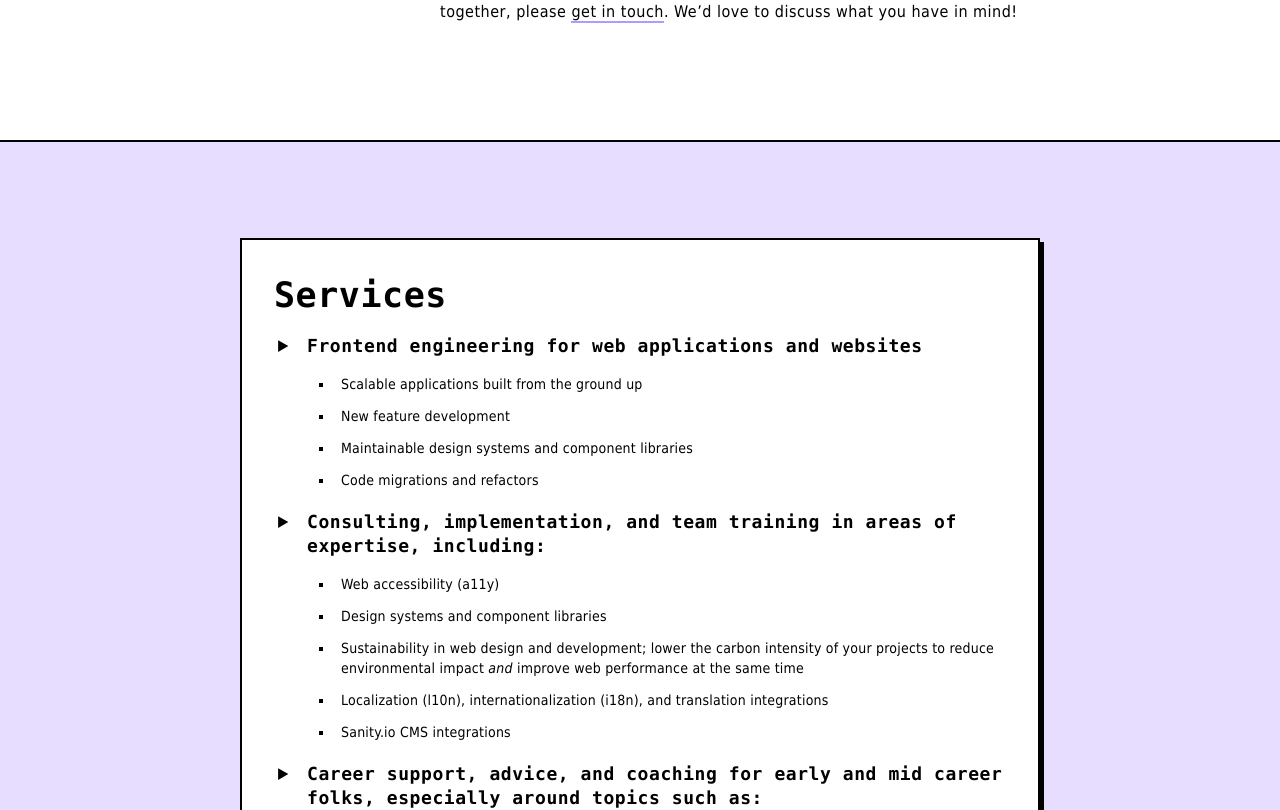
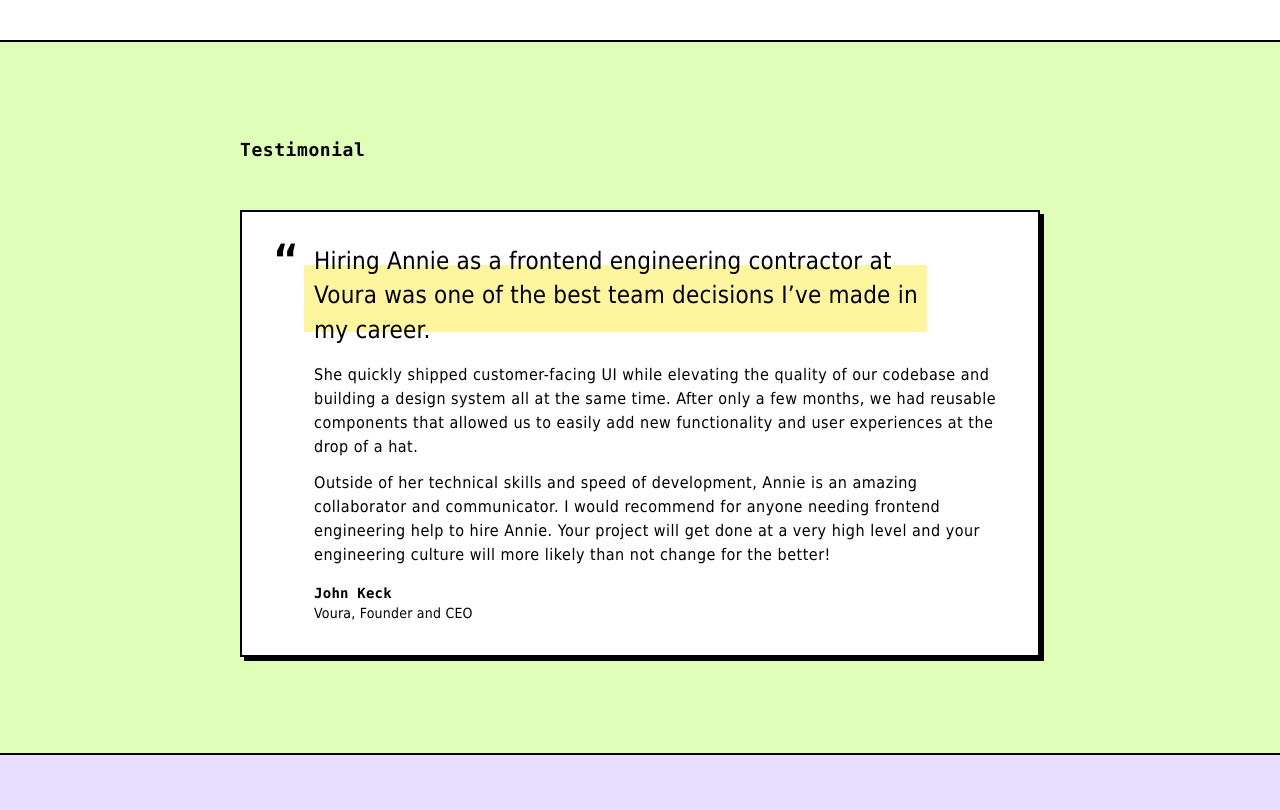
Before and after one commit to apennell/sparkbird-web, a Next.js app: page / in a window 1280 px wide. Shown: the part 1800-2610 px from the top of the page. Built offline with nearby package versions, Linux system fonts and the light colour scheme.

Commit message:
Add testimonials sections

```diff
--- /dev/null
+++ b/app/_components/Testimonial.tsx
@@ -0,0 +1,41 @@
+import Card from "./Card";
+import styles from "./testimonial.module.css";
+
+export type Testimonial = {
+  client: {
+    name: string;
+    company?: string;
+    title?: string;
+  };
+
+  pullQuote: string | React.ReactNode;
+
+  quote: React.ReactNode;
+};
+
+export const Testimonial = ({ testimonial }: { testimonial: Testimonial }) => {
+  const { client, pullQuote, quote } = testimonial;
+  const clientStr = [client.company, client.title].join(", ");
+  return (
+    <>
+      <h2 className="titleSm">Testimonial</h2>
+      <Card size="md">
+        <div className={styles.quoteWrapper}>
+          <span className={styles.quoteMark} aria-hidden="true">
+            &ldquo;
+          </span>{" "}
+          <div className={styles.contentWrapper}>
+            <blockquote className="titleLg yellowBgTitle">
+              {pullQuote}
+            </blockquote>
+            <div className={`${styles.quoteBody} body2`}>{quote}</div>
+            <div>
+              <p className="caption">{client.name}</p>
+              <p className="body2">{clientStr}</p>
+            </div>
+          </div>
+        </div>
+      </Card>
+    </>
+  );
+};
--- a/app/_components/card.module.css
+++ b/app/_components/card.module.css
@@ -4,6 +4,7 @@
 }
 
 .box {
+  z-index: 1;
   padding: 2rem;
   position: relative;
   background: var(--background);
--- a/app/_components/card.tsx
+++ b/app/_components/card.tsx
@@ -3,15 +3,18 @@ import styles from "./card.module.css";
 export default function Card({
   children,
   size = "md",
-  customClass,
+  customClass = "",
 }: {
   children: React.ReactNode;
   size?: "sm" | "md" | "lg";
   customClass?: string;
 }) {
+  const containerClasses = [styles.container, customClass].join(" ");
+  const boxClasses = [styles.box, styles[`${size}Box`]].join(" ");
+
   return (
-    <div className={`${styles.container} ${customClass || ""}`}>
-      <div className={`${styles[`${size}Box`]} ${styles.box}`}>{children}</div>
+    <div className={containerClasses}>
+      <div className={boxClasses}>{children}</div>
     </div>
   );
 }
--- /dev/null
+++ b/app/_components/testimonial.module.css
@@ -0,0 +1,52 @@
+.quoteWrapper {
+  display: flex;
+  gap: 0.5rem;
+}
+
+.contentWrapper {
+  display: flex;
+  flex-direction: column;
+  gap: 1rem;
+}
+
+.contentWrapper blockquote::after {
+  height: 85%;
+  top: 10%;
+}
+
+.quoteMark {
+  font-size: 2.5rem;
+  line-height: 2rem;
+  font-family: var(--font-mono);
+  font-weight: 600;
+}
+
+.quoteBody {
+  display: flex;
+  flex-direction: column;
+  gap: 0.75rem;
+}
+
+.quoteBody p {
+  font-size: 0.875rem; /* 14px */
+  line-height: 1.25rem; /* 20px */
+  letter-spacing: 0.0156em; /* 0.25px */
+}
+
+@media screen and (min-width: 701px) {
+  .quoteWrapper {
+    display: flex;
+    gap: 1rem;
+  }
+
+  .contentWrapper blockquote::after {
+    height: 65%;
+    top: 20%;
+  }
+
+  .quoteBody p {
+    font-size: 1rem; /* 16px */
+    line-height: 1.5rem; /* 24px */
+    letter-spacing: 0.0313em; /* 0.5px */
+  }
+}
--- a/app/global.css
+++ b/app/global.css
@@ -57,7 +57,6 @@ li {
   font-size: 1rem; /* 16px */
   line-height: 1.5rem; /* 24px */
   letter-spacing: 0.0313em; /* 0.5px */
-  margin-bottom: 1.25rem;
 }
 
 h1,
--- a/app/layout.tsx
+++ b/app/layout.tsx
@@ -2,8 +2,8 @@ import { Metadata } from "next";
 
 import "./global.css";
 import "./typography.css";
-import Header from "./_components/header";
-import Footer from "./_components/footer";
+import Header from "./_components/Header";
+import Footer from "./_components/Footer";
 
 export const metadata: Metadata = {
   title: {
--- a/app/page.data.tsx
+++ b/app/page.data.tsx
@@ -1,4 +1,5 @@
 import { ReactNode } from "react";
+import { Testimonial } from "./_components/Testimonial";
 
 export const aboutSectionData: {
   headline: string | ReactNode;
@@ -109,3 +110,56 @@ export const servicesSectionData: {
     ],
   },
 ];
+
+export const testimonials: Testimonial[] = [
+  {
+    client: { name: "John Keck", company: "Voura", title: "Founder and CEO" },
+    pullQuote:
+      "Hiring Annie as a frontend engineering contractor at Voura was one of the best team decisions I’ve made in my career.",
+    quote: (
+      <>
+        <p>
+          She quickly shipped customer-facing UI while elevating the quality of
+          our codebase and building a design system all at the same time. After
+          only a few months, we had reusable components that allowed us to
+          easily add new functionality and user experiences at the drop of a
+          hat.
+        </p>
+        <p>
+          Outside of her technical skills and speed of development, Annie is an
+          amazing collaborator and communicator. I would recommend for anyone
+          needing frontend engineering help to hire Annie. Your project will get
+          done at a very high level and your engineering culture will more
+          likely than not change for the better!
+        </p>
+      </>
+    ),
+  },
+  {
+    client: {
+      name: "Billy Hollis",
+      company: "Voura",
+      title: "Founding Designer",
+    },
+    pullQuote:
+      "She helped to carve clarity out of ambiguity and ensure that we not only delivered on time, but with the highest quality possible.",
+    quote: (
+      <>
+        <p>
+          Annie is by far the best front end developer I’ve ever had the
+          pleasure of working with. She brings a high quality of excellence to
+          everything she does. She is always thinking about the end user and how
+          to ensure that the front end scales. She thinks both systematically as
+          well as holistically. Annie has a keen eye for design and there were
+          times where I couldn’t tell the difference between my Figma files and
+          production.
+        </p>
+        <p>
+          She challenged and grew my understanding of accessible and sustainable
+          design. Her comments during reviews were so thorough and thoughtful -
+          I can’t say enough. Annie truly levels up anything she works on.
+        </p>
+      </>
+    ),
+  },
+];
--- a/app/page.module.css
+++ b/app/page.module.css
@@ -22,6 +22,10 @@
 
 .purpleSection {
   background-color: var(--purple);
+}
+
+.greenSection {
+  background-color: var(--green);
 }
 
 .sectionContainer {
--- a/app/page.tsx
+++ b/app/page.tsx
@@ -1,5 +1,15 @@
-import Card from "./_components/card";
-import { aboutSectionData, servicesSectionData } from "./page.data";
+/**
+ * TODO:
+ * - Fix wordmark nav hover style
+ */
+
+import Card from "./_components/Card";
+import { Testimonial } from "./_components/Testimonial";
+import {
+  aboutSectionData,
+  servicesSectionData,
+  testimonials,
+} from "./page.data";
 import styles from "./page.module.css";
 
 export default function Page() {
@@ -27,7 +37,7 @@ export default function Page() {
           </Card>
           {aboutSectionData.map((section, i) => (
             <div key={`aboutItem-${i}`} className={styles.aboutItem}>
-              <h3 className={`titleSm ${styles.aboutHeadlineSm}`}>
+              <h3 className="titleSm greenBgTitle">
                 &#9656; {section.headline}
               </h3>
               <div className={styles.aboutContent}>
@@ -35,6 +45,12 @@ export default function Page() {
               </div>
             </div>
           ))}
+        </div>
+      </div>
+
+      <div className={`${styles.section} ${styles.greenSection}`}>
+        <div className={styles.sectionContainer}>
+          <Testimonial testimonial={testimonials[0]} />
         </div>
       </div>
 
@@ -64,6 +80,12 @@ export default function Page() {
         </div>
       </div>
 
+      <div className={styles.section}>
+        <div className={styles.sectionContainer}>
+          <Testimonial testimonial={testimonials[1]} />
+        </div>
+      </div>
+
       <div className={styles.bottomSection}>
         <a href="mailto:hello@sparkbird.works" className="buttonWhite">
           Work with us
--- a/app/typography.css
+++ b/app/typography.css
@@ -41,12 +41,18 @@
   font-family: var(--font-sans);
 }
 
-.body2 {
+.body2,
+.caption {
   font-size: 0.875rem; /* 14px */
   line-height: 1.25rem; /* 20px */
   letter-spacing: 0.0156em; /* 0.25px */
   font-weight: 400;
   font-family: var(--font-sans);
+}
+
+.caption {
+  font-weight: 600;
+  font-family: var(--font-mono);
 }
 
 .monoLink {
@@ -91,6 +97,38 @@
 
 .noBreak {
   white-space: nowrap;
+}
+
+.greenBgTitle,
+.purpleBgTitle,
+.yellowBgTitle {
+  position: relative;
+  width: fit-content;
+  max-width: 90%;
+}
+
+.greenBgTitle:after,
+.purpleBgTitle:after,
+.yellowBgTitle:after {
+  content: " ";
+  height: 65%;
+  position: absolute;
+  left: -0.625rem;
+  top: 0.6rem;
+  width: 100%;
+  z-index: -1;
+}
+
+.greenBgTitle:after {
+  background-color: var(--green);
+}
+
+.purpleBgTitle:after {
+  background-color: var(--purple);
+}
+
+.yellowBgTitle:after {
+  background-color: var(--yellow);
 }
 
 /* Tablet and Smaller Desktop */
```
